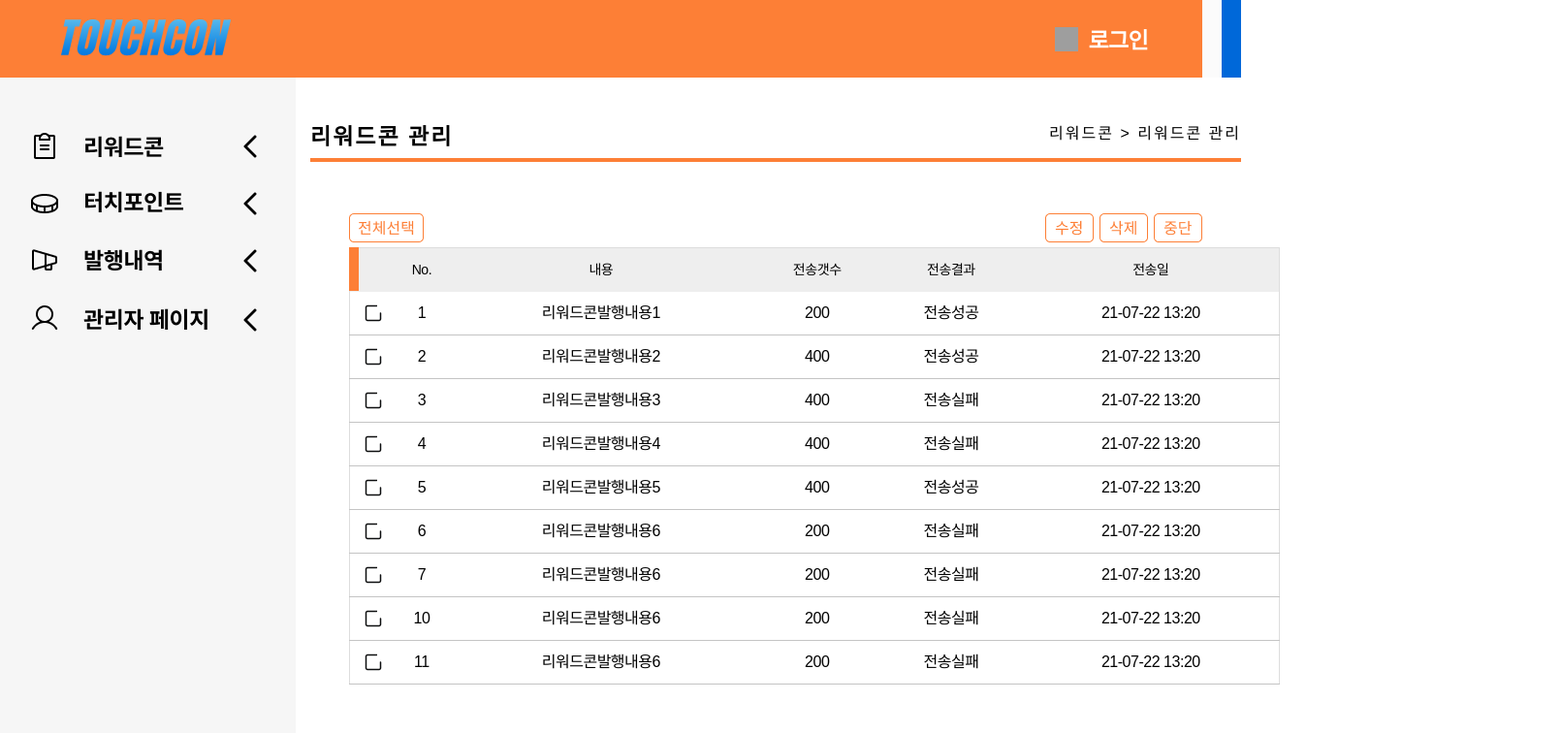
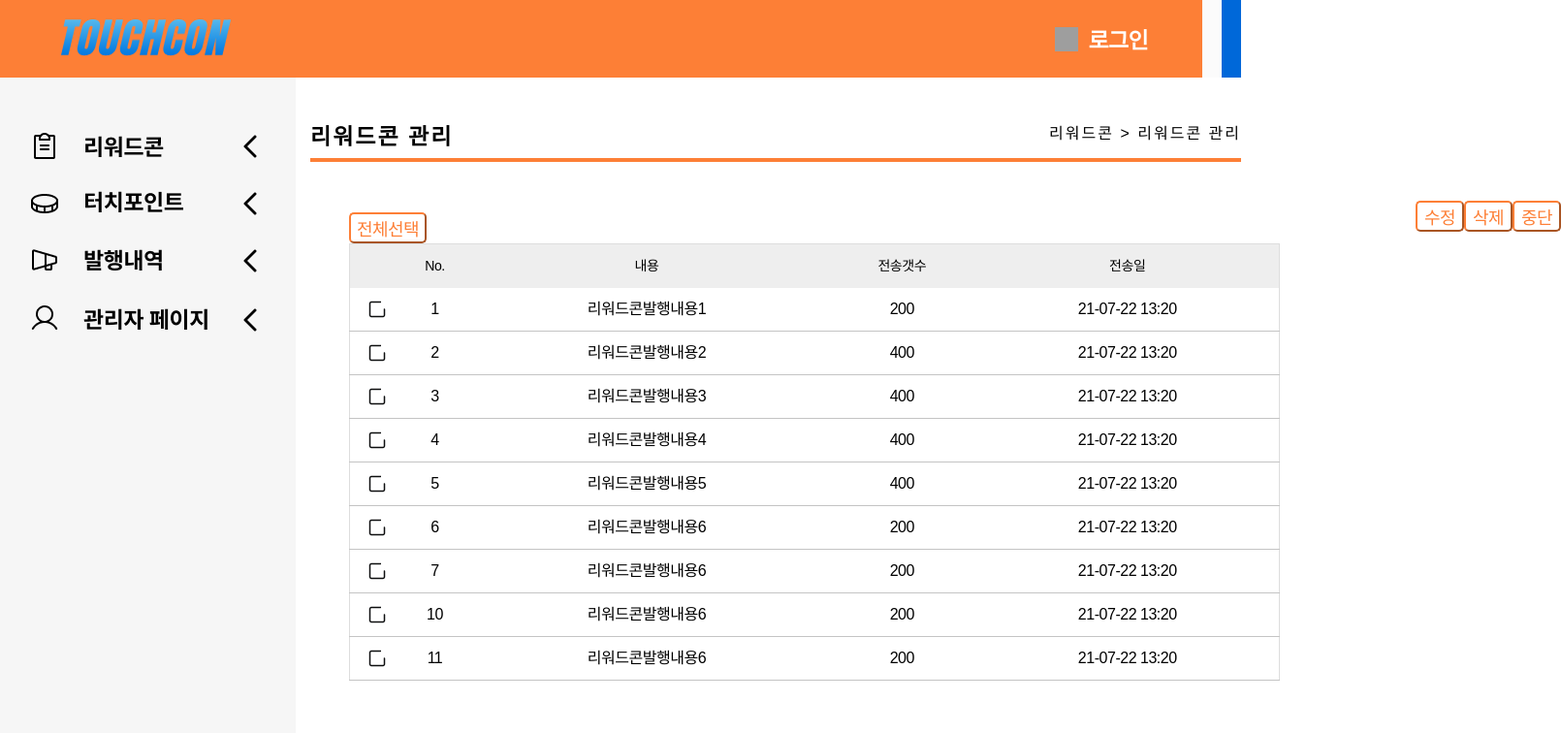
Before and after one commit to suminllll/Touch_Con, a React (Create React App) app: page /RewardManagement in a window 1280 px wide. Shown: the top 756 px of the page at 97% size, 1610 px wide, since content can reach past the window. Built offline with nearby package versions, Linux system fonts and the light colour scheme; grey boxes are pictures that could not be loaded.

Commit message:
All page position and content is modified

```diff
--- a/src/components/History/RewardConHistory.js
+++ b/src/components/History/RewardConHistory.js
@@ -66,9 +66,7 @@ const RewardConHistory = ({
             contents={data.contents}
             transferNumber={data.transferNumber}
             // published={data.published}
-            result={data.result}
             days={data.days}
-            AllClick={AllClick}
           />
         ))}
       </Table>
--- a/src/components/button/buttons.js
+++ b/src/components/button/buttons.js
@@ -14,6 +14,7 @@ export const Btn1 = props => {
           backgroundColor: '#FD7F36',
           borderRadius: 5,
           color: 'white',
+          cursor: 'pointer',
           ...style,
         }}
       >
@@ -38,6 +39,7 @@ export const Btn2 = props => {
           borderRadius: 5,
           color: 'white',
           fontSize: 18,
+          cursor: 'pointer',
           ...style,
         }}
       >
@@ -63,6 +65,7 @@ export const BtnOrange1 = props => {
         borderColor: '#FD7F36',
         color: '#FD7F36',
         fontSize: 18,
+        cursor: 'pointer',
         ...style,
       }}
     >
@@ -84,6 +87,7 @@ export const BtnOrange2 = props => {
         borderColor: '#FD7F36',
         color: '#FD7F36',
         fontSize: 18,
+        cursor: 'pointer',
         ...style,
       }}
     >
--- a/src/pages/RewordCon/RewardManagement.js
+++ b/src/pages/RewordCon/RewardManagement.js
@@ -4,6 +4,7 @@ import RewardConHistory from '../../components/History/RewardConHistory';
 import Title from '../../components/Title/Title';
 import CheckBox from '../../components/CheckBox/CheckBox';
 import { useState } from 'react/cjs/react.development';
+import { BtnOrange1, BtnOrange2 } from '../../components/button/buttons';
 
 const RewardManagement = () => {
   const [allClick, setAllClick] = useState(false);
@@ -20,24 +21,27 @@ const RewardManagement = () => {
         categoryText="리워드콘 > 리워드콘 관리"
       />
       <Box>
-        <Button>
-          <AllSelect>
-            <Img onClick={handleAllClick} src="images/버튼(전체선택).png" />
-          </AllSelect>
-          <Select>
-            <Img src="images/버튼(수정).png" />
-            <Img src="images/버튼(삭제).png" />
-            <Img src="images/버튼(중단).png" />
-          </Select>
-        </Button>
-        <HeadImg src="images/Rectangle 11.png" />
-
+        <div
+          style={{
+            display: 'flex',
+            flexDirection: 'row',
+            justifyContent: 'space-between',
+            marginTop: 40,
+            width: 1250,
+          }}
+        >
+          <BtnOrange1 text="전체선택" style={{ marginTop: 12 }} />
+          <div>
+            <BtnOrange2 text="수정" />
+            <BtnOrange2 text="삭제" />
+            <BtnOrange2 text="중단" />
+          </div>
+        </div>
         <RewardConHistory
           Check={CheckBox}
           AllClick={allClick}
           headNumber="No."
           contents="내용"
-          result="전송결과"
           transferNumber="전송갯수"
           days="전송일"
         />
```
